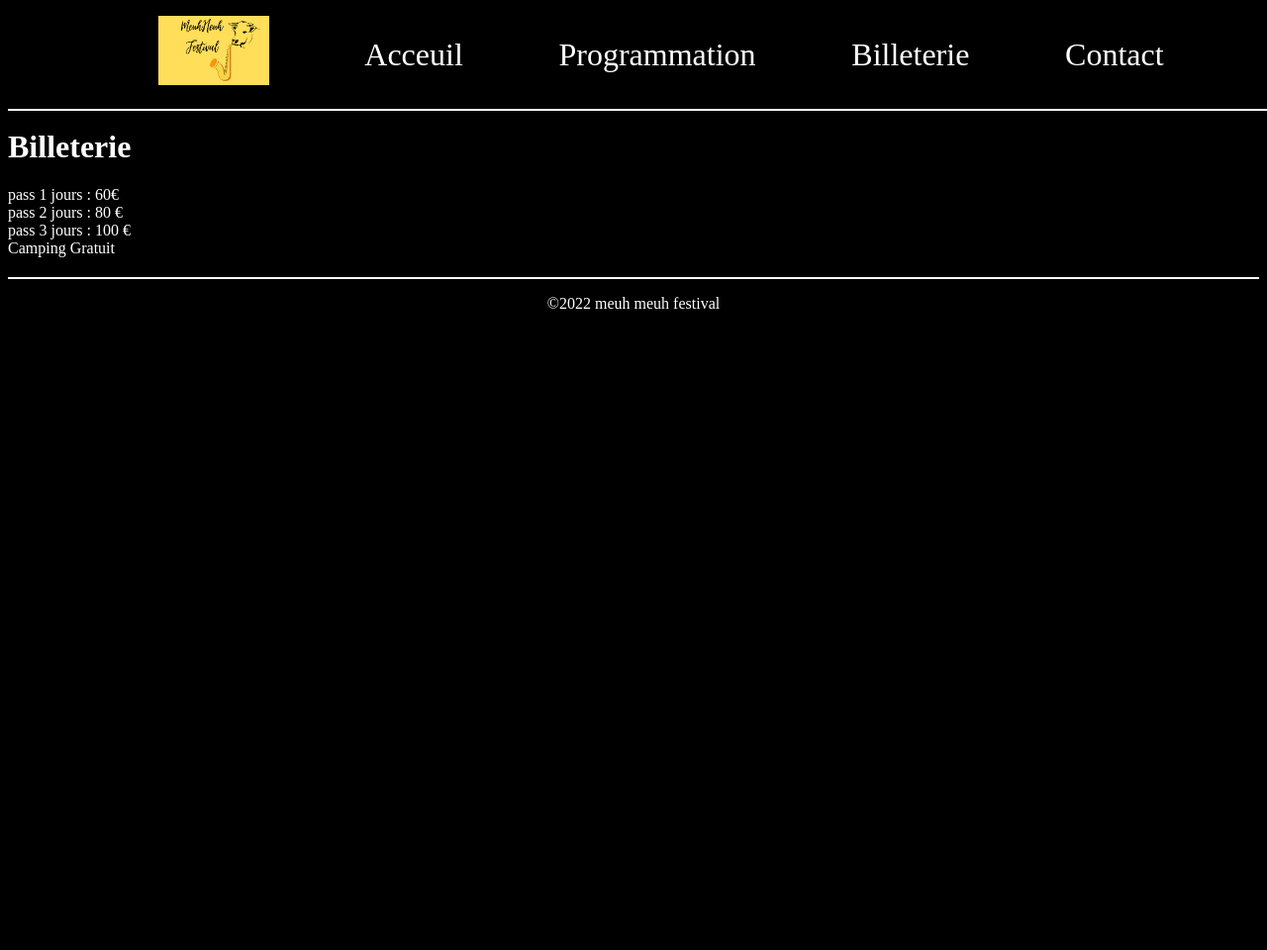
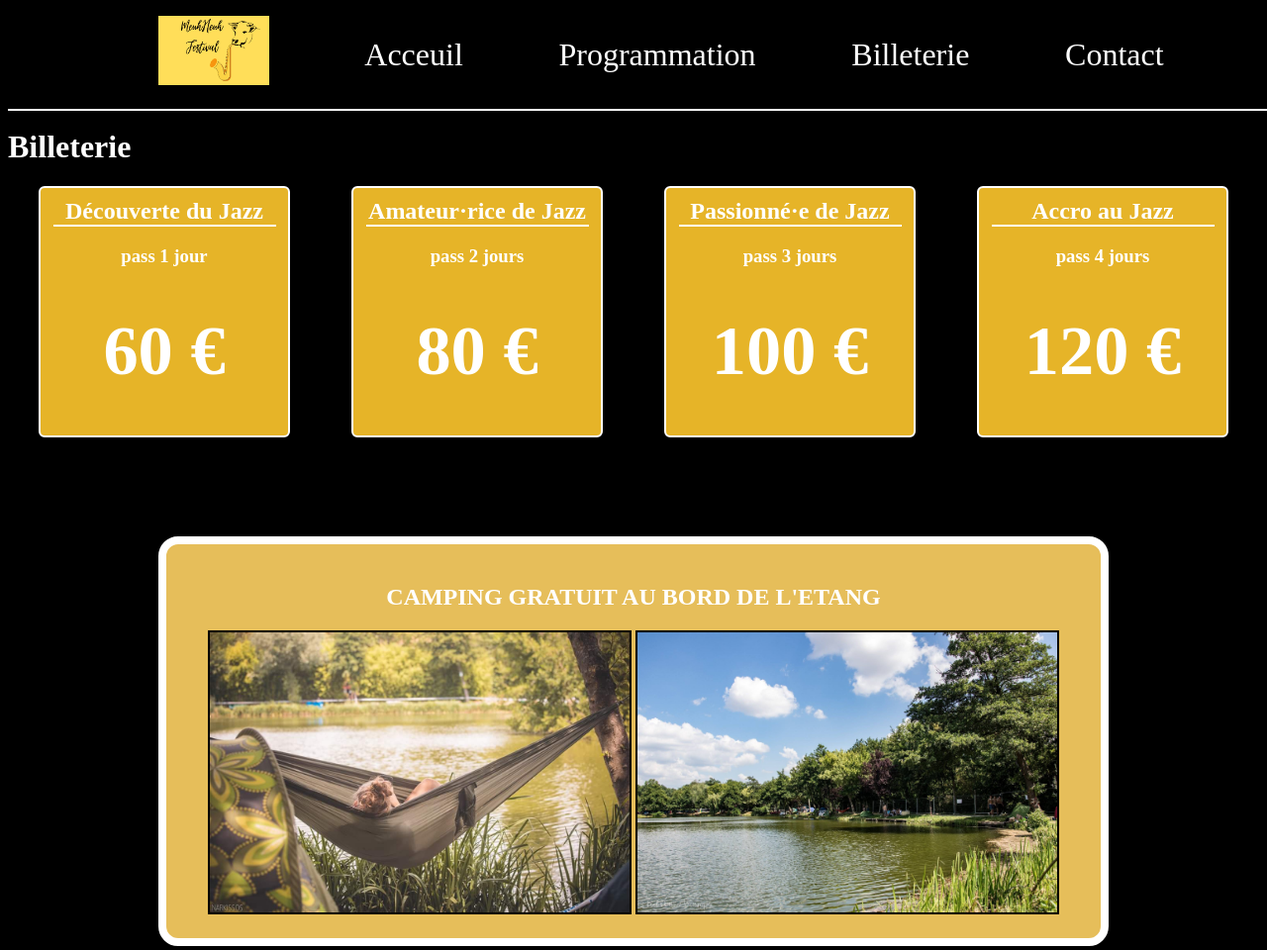
Before and after one commit to calixe00/meuh-meuh-festival, a plain HTML site: page billeterie.html in a window 1280 px wide. Shown: the top 960 px of the page at 99% size. Before the commit the page ends 800 px from the top, so only its background shows below. Drawn offline with Linux system fonts and the light colour scheme.

Commit message:
troisieme

```diff
--- a/billeterie.html
+++ b/billeterie.html
@@ -27,7 +27,33 @@
 
       <div id=pageBilleterie>
         <h1>Billeterie</h1>
-        <p> pass 1 jours : 60€ <br> pass 2 jours : 80 € <br> pass 3 jours : 100 € <br> Camping Gratuit</p>
+        <div id="affichagePass">
+          <div class="pass">
+            <h2>Découverte du Jazz</h2>
+            <h3>pass 1 jour</h3>
+            <h4>60 €</h4>
+          </div>
+          <div class="pass">
+            <h2>Amateur·rice de Jazz</h2>
+            <h3>pass 2 jours</h3>
+            <h4>80 €</h4>
+          </div>
+          <div class="pass">
+            <h2>Passionné·e de Jazz</h2>
+            <h3>pass 3 jours</h3>
+            <h4>100 €</h4>
+          </div>
+          <div class="pass">
+            <h2>Accro au Jazz</h2>
+            <h3>pass 4 jours</h3>
+            <h4>120 €</h4>
+          </div>
+        </div>
+        <div id="camping">
+          <h2>CAMPING GRATUIT AU BORD DE L'ETANG</h2>
+          <img src="Images_libres_de_droit/Camping.jpg" alt="image camping">
+          <img src="Images_libres_de_droit/Etang_camping.jpg" alt="image étang">
+        </div>
       </div>
 
       <footer>
--- a/style.css
+++ b/style.css
@@ -76,11 +76,11 @@ h1, h2, h3, h4, p, a
 
 #bouton
 {
-  background:rgba(0,200,220,0.1);
+  background:rgba(0,200,220,0.15);
   padding: 1px;
   text-align: center;
   margin: 0 40%;
-  box-shadow: 5px 5px 10px 0px;
+  box-shadow: black 2px 2px 4px 0px;
   border-radius: 20px;
 }
 
@@ -91,28 +91,43 @@ h1, h2, h3, h4, p, a
 
 #videoAcceuil
 {
-  height: 10px;
   position: relative;
-  background-color: yellow;
 }
 
 #videoAcceuil video
 {
   opacity: 0.6;
-  height: 100%;
-  width: 100%;
+  position: fixed;
+  height: 115%;
+  min-width: 100%;
   background-size: contain;
-  position: fixed;
   top: 0;
   z-index: -10;
 }
 
+#localisation
+{
+  width: 100%;
+  padding-top: 4px;
+  border-top: 2px solid white;
+  background:rgb(0,0,0);
+
+}
+
+#localisation iframe
+{
+  width: 100%;
+  height: 450px;
+}
+
 #pageProgrammation
 {
-  background-color: grey;
+  background:rgb(230,190,90);
+  border: 2px solid white;
   padding:10px 30px 30px 30px;
   margin: 0 8%;
   margin-top: 130px;
+  margin-bottom: 20px;
   border-radius: 40px;
 }
 
@@ -201,12 +216,67 @@ h1, h2, h3, h4, p, a
   margin-top: 130px;
 }
 
+#affichagePass
+{
+  display: flex;
+  justify-content: space-around;
+}
+
+.pass
+{
+  position: relative;
+  width: 250px;
+  height: 250px;
+  background:rgb(230,180,40);
+  text-align: center;
+  border: 2px solid white;
+  border-radius: 6px;
+}
+
+.pass h2
+{
+  margin: 10px 5%;
+  text-align: center;
+  border-bottom: 2px solid white;
+}
+
+.pass h4
+{
+  position: absolute;
+  top: 30px;
+  right: 10%;
+  left: 10%;
+  font-size: 4.4em;
+  margin-bottom: 200px;
+
+}
+
+#camping
+{
+  text-align: center;
+  align-content: space-around;
+  margin: 100px 12%;
+  padding: 20px 40px;
+  border: 8px solid white;
+  background:rgb(230,190,90);
+  border-radius: 20px;
+}
+
+#camping img
+{
+  width: 49%;
+  height: auto;
+  background-size: cover;
+  border: 2px solid black;
+}
 
 #pageContact
 {
-  background-color: grey;
+  background:rgb(230,190,90);
+  border: 2px solid white;
   padding:10px 30px 30px 30px;
   margin: 0 8%;
+  margin-bottom: 20px;
   border-radius: 60px;
   margin-top: 130px;
 }
@@ -232,7 +302,7 @@ h1, h2, h3, h4, p, a
 footer
 {
   width: 100%;
-  margin-top: 20px;
+  margin-top: 0px;
   border-top: 2px solid white;
   text-align: center;
 }
```
Also changed, not shown: index.html (+8 -5 lines), 1 other file.
